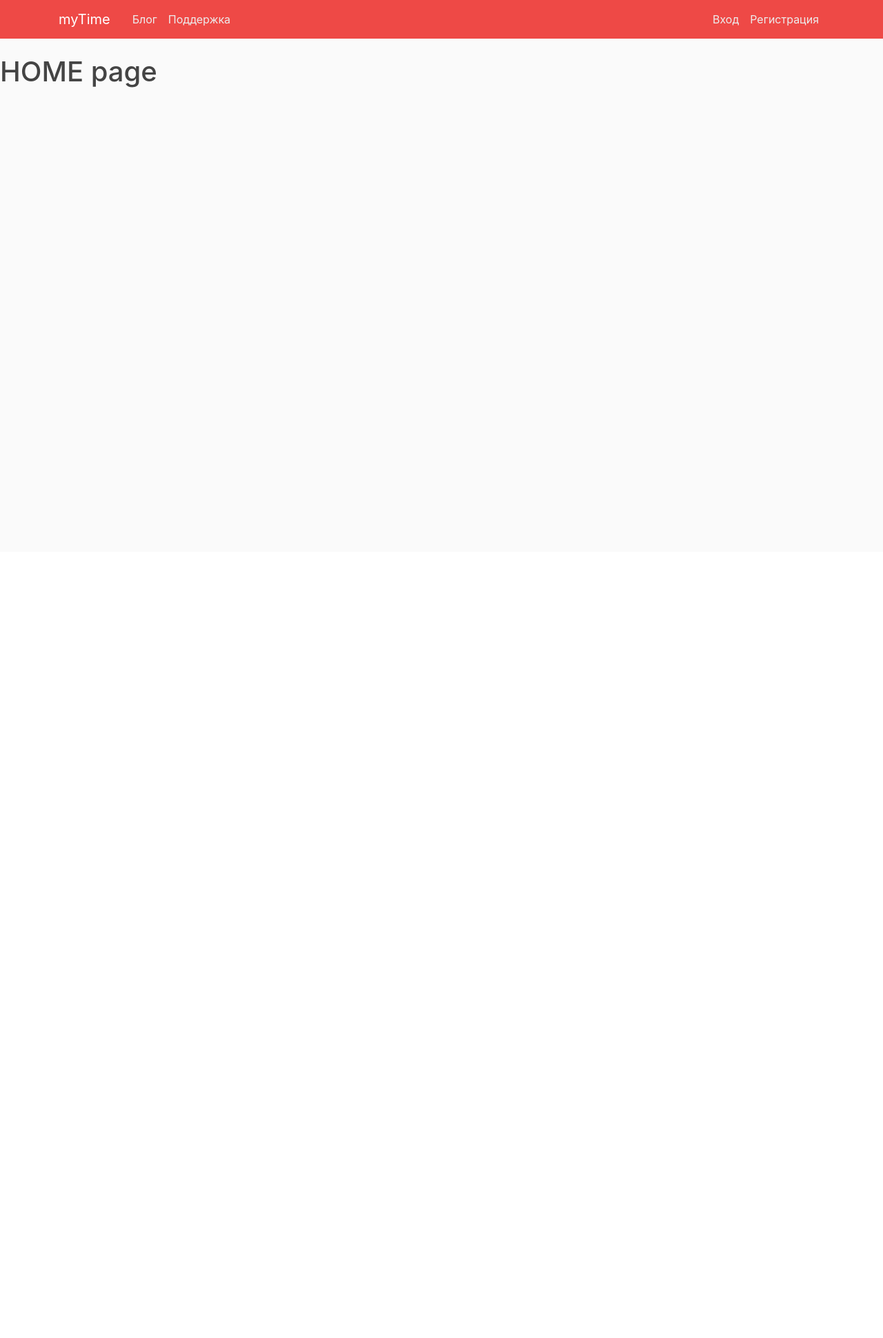
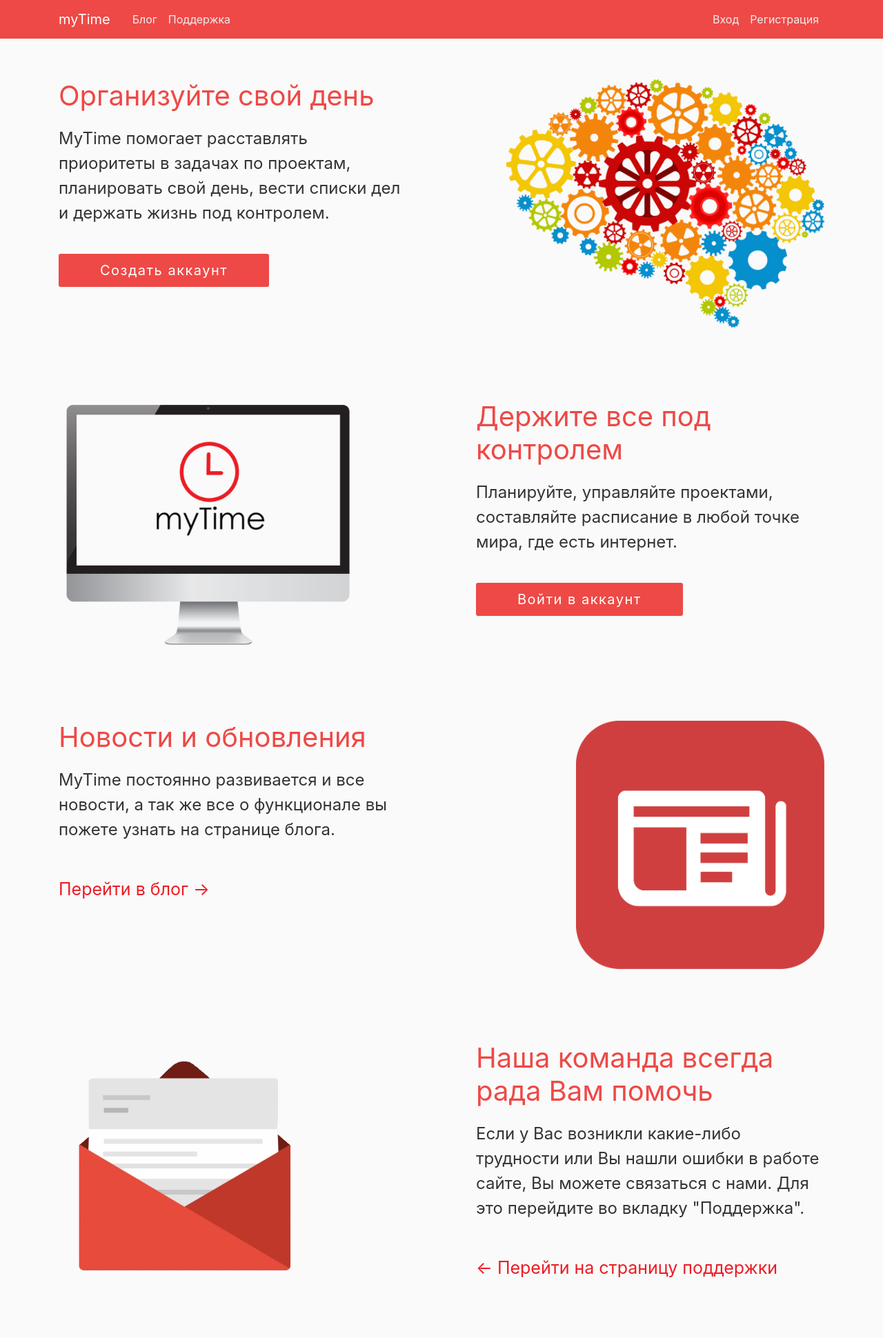
Before and after one commit to schstp/my_time_TPU_project, a Django app: page / in a window 1280 px wide. Shown: the whole page at 69% size. Before the commit the page ends 127 px from the top, so only its background shows below. Run offline with Django 3.2, Linux system fonts and the light colour scheme; some libraries are stand-ins or nearby versions.

Commit message:
27.12 up

```diff
--- a/accounts/templates/registration/logged_out.html
+++ /dev/null
@@ -1,5 +0,0 @@
-{% extends "guest/base.html" %}
-{% block content %}
-<p>logged out!</p>
-<a href="{% url 'login'%}">Click here to login again.</a>
-{% endblock content %}
--- a/accounts/urls.py
+++ b/accounts/urls.py
@@ -1,14 +1,12 @@
 from django.urls import path, include, re_path
-from django.conf import settings
-from django.conf.urls.static import static
 from . import views
-from django.contrib.auth.views import auth_login
+from django.contrib.auth import login, logout
 
 
 
 urlpatterns = [
-    path('login/', views.login, name='registration-login'),
-    path('logout/', views.logout, name='registration-logout'),
+    path('login/', login, name='registration-login'),
+    path('logout/', logout, name='registration-logout'),
     path('signup/', views.SignUp, name='registration-signup'),
     re_path(r'^activate/(?P<uidb64>[0-9A-Za-z_\-]+)/(?P<token>[0-9A-Za-z]{1,13}-[0-9A-Za-z]{1,20})/$', views.activate, name='activate'),
 ]
--- a/feedback/templates/feedback/thanks.html
+++ b/feedback/templates/feedback/thanks.html
@@ -7,7 +7,6 @@
     <div class="panel-body">
         <div class="well well-lg" align="center">
             <h3>Спасибо, Ваше сообщение отправлено!</h3>
-
         </div>
     </div>
 </div>
--- a/guest/static/my_time/feedback.css
+++ b/guest/static/my_time/feedback.css
@@ -1,11 +1,12 @@
 .form-appearance {
+    float:left;
     background-color: #f4f6f7;
     border-radius: 15px;
     padding: 2%;
-    position: absolute;
-    top: 50%;
-    left: 50%;
-    transform: translate(-50%, -50%);
+    min-width: 500px;
+    min-height: 600px;
+    margin-top: 45px;
+    margin-bottom: 68px;
     box-shadow: 0 0 10px #5c5c5c;
 }
 
@@ -16,3 +17,10 @@
 .example {
     background-image: url("main.png");
 }
+
+.image_feedback img {
+    float: right;
+    margin-top: 120px;
+    max-width: 100%;
+    max-height: 450px;
+}
--- a/guest/static/my_time/main.css
+++ b/guest/static/my_time/main.css
@@ -52,3 +52,80 @@ a.article-link:hover {
 .comment-appearance {
     margin-top:5%;
 }
+
+.image_left img {
+    float:left;
+    max-width: 100%;
+    max-height: 360px;
+}
+
+.image_right img {
+    float:right;
+    max-width: 100%;
+    max-height: 360px;
+}
+
+.block_text_left
+{
+    float:left;
+    width: calc(50% - 50px);
+    display: inline-block;
+}
+
+.block_text_right
+{
+    float:right;
+    width: calc(50% - 50px);
+    display: inline-block;
+}
+.block
+{
+    margin-top:35px;
+    margin-bottom:70px;
+    display: inline-block;
+}
+
+.heading
+{
+    margin-bottom:20px;
+    color:#ee4946;
+    font-size:40px;
+    line-height: 48px;
+}
+
+.content
+{
+    font-size:24px;
+    line-height: 36px;
+    margin-bottom:50px;
+    display: inline-block;
+}
+
+.button
+{
+    font-size:20px;
+    border-radius: 3px;
+    padding: 12px 60px;
+    box-shadow: none;
+    background: #ee4946;
+    color: #fff;
+    letter-spacing: 1.5px;
+}
+
+.button:hover
+{
+text-decoration: none;
+color:#fff;
+}
+
+.link{
+color: #ec1c24;
+width: auto;
+height: auto;
+font-size: 25px;
+}
+
+.link:hover{
+text-decoration: none;
+color: #b61d1b;
+}
--- a/guest/templates/guest/home.html
+++ b/guest/templates/guest/home.html
@@ -1,4 +1,62 @@
 {% extends "guest/base.html" %}
 {% block content %}
-<h1>HOME page</h1>
+<div class="container">
+    <div class="block">
+        <div class="image_right" >
+            <img src="/static/my_time/img/brain.png" >
+        </div>
+        <div class="block_text_left">
+            <div class="heading">Организуйте свой день</div>
+            <div class="content">
+                MyTime помогает расставлять приоритеты в задачах по проектам, планировать свой день, вести списки дел и держать жизнь под контролем.
+            </div>
+            <a class="button" href="{% url 'registration-signup' %}">
+                Создать аккаунт
+            </a>
+        </div>
+    </div>
+    <div class="block">
+        <div class="image_left" >
+            <img src="/static/my_time/img/computer.png">
+        </div>
+        <div class="block_text_right">
+            <div class="heading">Держите все под контролем</div>
+            <div class="content">
+                Планируйте, управляйте проектами, составляйте расписание в любой точке мира, где есть интернет.
+            </div>
+            <a class="button" href="{% url 'registration-login' %}">
+                Войти в аккаунт
+            </a>
+        </div>
+    </div>
+    <div class="block">
+        <div class="image_right" >
+            <img src="/static/my_time/img/blog.png" >
+        </div>
+        <div class="block_text_left">
+            <div class="heading">Новости и обновления</div>
+            <div class="content">
+                MyTime постоянно развивается и все новости, а так же все о функционале вы пожете узнать на странице блога.
+            </div>
+            <a class="link" href="{% url 'guest-blog' %}">
+                Перейти в блог ->
+            </a>
+        </div>
+    </div>
+    <div class="block">
+        <div class="image_left" >
+            <img src="/static/my_time/img/support.png">
+        </div>
+        <div class="block_text_right">
+            <div class="heading">Наша команда всегда рада Вам помочь</div>
+            <div class="content">
+                Если у Вас возникли какие-либо трудности или Вы нашли ошибки в работе сайте, Вы можете связаться с нами. Для это перейдите во вкладку "Поддержка".
+            </div>
+            <a class="link" href="{% url 'guest-support' %}">
+                <- Перейти на страницу поддержки
+            </a>
+        </div>
+    </div>
+</div>
+
 {% endblock content %}
--- a/guest/views.py
+++ b/guest/views.py
@@ -2,7 +2,4 @@ from django.shortcuts import render
 
 def home(request):
 
-    context = {
-
-    }
-    return render(request, 'guest/home.html', context)
+    return render(request, 'guest/home.html')
--- a/my_time/settings.py
+++ b/my_time/settings.py
@@ -114,4 +114,6 @@ EMAIL_HOST_USER = 'myTime.help.team@gmail.com'
 EMAIL_HOST_PASSWORD = 'njjfei843fsd/vwe.'
 EMAIL_PORT = 587
 DEFAULT_FROM_EMAIL = 'myTime.help.team@gmail.com'
+
 LOGIN_REDIRECT_URL = '/'
+LOGOUT_REDIRECT_URL = '/'
```
Also changed, not shown: accounts/templates/registration/confirmation.html (added, +15 -0 lines), accounts/views.py (+6 -20 lines), feedback/templates/feedback/support.html (+5 -2 lines), accounts/templates/registration/signup.html (line endings or trailing spaces), db.sqlite3, guest/static/my_time/img/blog.png (added), guest/static/my_time/img/brain.png (added), guest/static/my_time/img/computer.png (added), guest/static/my_time/img/feedback.png (added), guest/static/my_time/img/support.png (added).
